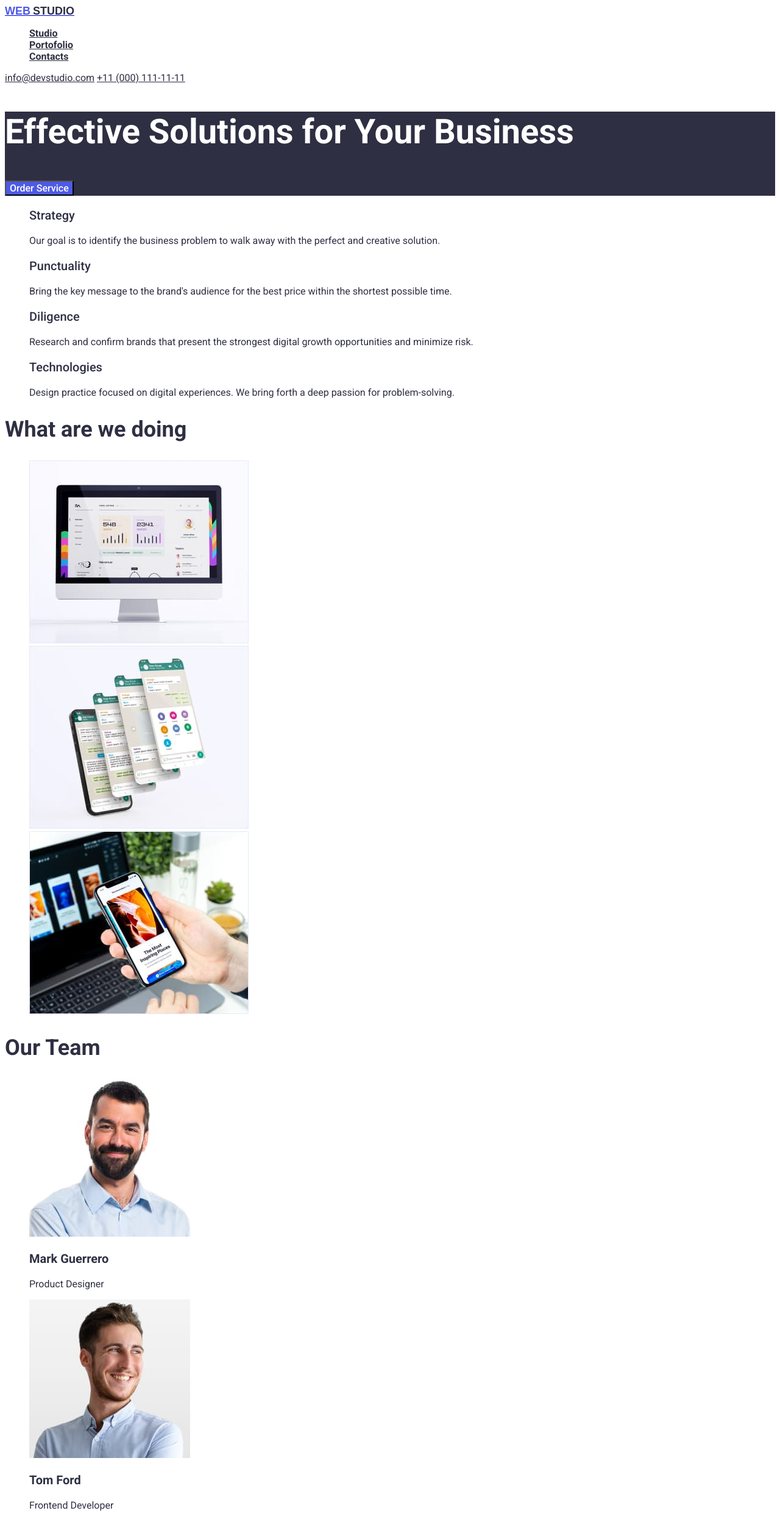
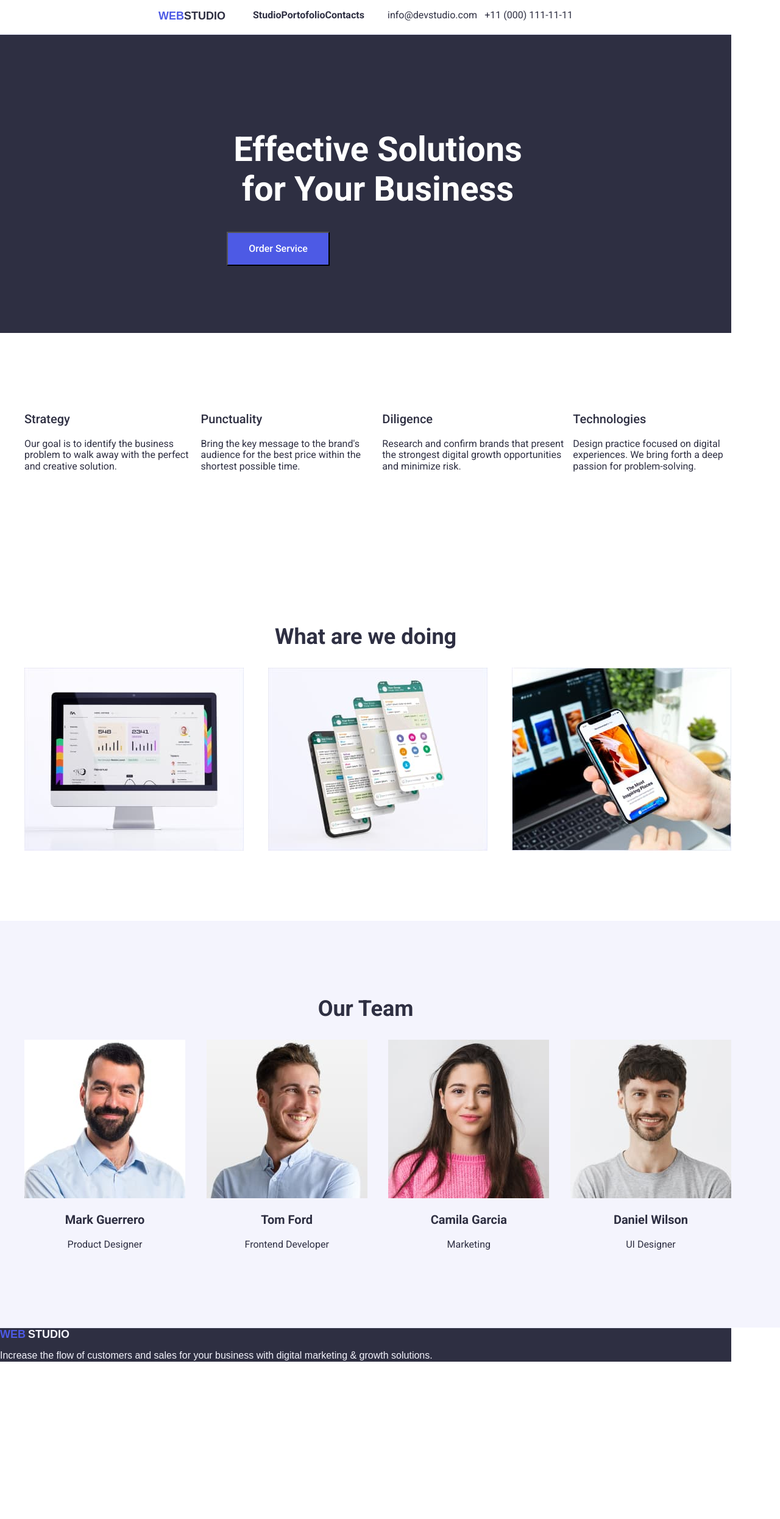
Before and after one commit to IonescuIBogdan/goit-markup-hw-03, a plain HTML site: page index.html in a window 1280 px wide. Shown: the top 2491 px of the page at 61% size. After the commit the page ends 2249 px from the top, so only its background shows below. Drawn offline with Linux system fonts and the light colour scheme.

Commit message:
main page
aproape terminata prima pagina

```diff
--- /dev/null
+++ b/css/modern-normalize.css
@@ -0,0 +1,274 @@
+/*! modern-normalize v2.0.0 | MIT License | https://github.com/sindresorhus/modern-normalize */
+
+/*
+Document
+========
+*/
+
+/**
+Use a better box model (opinionated).
+*/
+
+*,
+::before,
+::after {
+	box-sizing: border-box;
+}
+
+html {
+	/* Improve consistency of default fonts in all browsers. (https://github.com/sindresorhus/modern-normalize/issues/3) */
+	font-family:
+		system-ui,
+		'Segoe UI',
+		Roboto,
+		Helvetica,
+		Arial,
+		sans-serif,
+		'Apple Color Emoji',
+		'Segoe UI Emoji';
+	line-height: 1.15; /* 1. Correct the line height in all browsers. */
+	-webkit-text-size-adjust: 100%; /* 2. Prevent adjustments of font size after orientation changes in iOS. */
+	-moz-tab-size: 4; /* 3. Use a more readable tab size (opinionated). */
+	tab-size: 4; /* 3 */
+}
+
+/*
+Sections
+========
+*/
+
+body {
+	margin: 0; /* Remove the margin in all browsers. */
+}
+
+/*
+Grouping content
+================
+*/
+
+/**
+1. Add the correct height in Firefox.
+2. Correct the inheritance of border color in Firefox. (https://bugzilla.mozilla.org/show_bug.cgi?id=190655)
+*/
+
+hr {
+	height: 0; /* 1 */
+	color: inherit; /* 2 */
+}
+
+/*
+Text-level semantics
+====================
+*/
+
+/**
+Add the correct text decoration in Chrome, Edge, and Safari.
+*/
+
+abbr[title] {
+	text-decoration: underline dotted;
+}
+
+/**
+Add the correct font weight in Edge and Safari.
+*/
+
+b,
+strong {
+	font-weight: bolder;
+}
+
+/**
+1. Improve consistency of default fonts in all browsers. (https://github.com/sindresorhus/modern-normalize/issues/3)
+2. Correct the odd 'em' font sizing in all browsers.
+*/
+
+code,
+kbd,
+samp,
+pre {
+	font-family:
+		ui-monospace,
+		SFMono-Regular,
+		Consolas,
+		'Liberation Mono',
+		Menlo,
+		monospace; /* 1 */
+	font-size: 1em; /* 2 */
+}
+
+/**
+Add the correct font size in all browsers.
+*/
+
+small {
+	font-size: 80%;
+}
+
+/**
+Prevent 'sub' and 'sup' elements from affecting the line height in all browsers.
+*/
+
+sub,
+sup {
+	font-size: 75%;
+	line-height: 0;
+	position: relative;
+	vertical-align: baseline;
+}
+
+sub {
+	bottom: -0.25em;
+}
+
+sup {
+	top: -0.5em;
+}
+
+/*
+Tabular data
+============
+*/
+
+/**
+1. Remove text indentation from table contents in Chrome and Safari. (https://bugs.chromium.org/p/chromium/issues/detail?id=999088, https://bugs.webkit.org/show_bug.cgi?id=201297)
+2. Correct table border color inheritance in Chrome and Safari. (https://bugs.chromium.org/p/chromium/issues/detail?id=935729, https://bugs.webkit.org/show_bug.cgi?id=195016)
+*/
+
+table {
+	text-indent: 0; /* 1 */
+	border-color: inherit; /* 2 */
+}
+
+/*
+Forms
+=====
+*/
+
+/**
+1. Change the font styles in all browsers.
+2. Remove the margin in Firefox and Safari.
+*/
+
+button,
+input,
+optgroup,
+select,
+textarea {
+	font-family: inherit; /* 1 */
+	font-size: 100%; /* 1 */
+	line-height: 1.15; /* 1 */
+	margin: 0; /* 2 */
+}
+
+/**
+Remove the inheritance of text transform in Edge and Firefox.
+*/
+
+button,
+select {
+	text-transform: none;
+}
+
+/**
+Correct the inability to style clickable types in iOS and Safari.
+*/
+
+button,
+[type='button'],
+[type='reset'],
+[type='submit'] {
+	-webkit-appearance: button;
+}
+
+/**
+Remove the inner border and padding in Firefox.
+*/
+
+::-moz-focus-inner {
+	border-style: none;
+	padding: 0;
+}
+
+/**
+Restore the focus styles unset by the previous rule.
+*/
+
+:-moz-focusring {
+	outline: 1px dotted ButtonText;
+}
+
+/**
+Remove the additional ':invalid' styles in Firefox.
+See: https://github.com/mozilla/gecko-dev/blob/2f9eacd9d3d995c937b4251a5557d95d494c9be1/layout/style/res/forms.css#L728-L737
+*/
+
+:-moz-ui-invalid {
+	box-shadow: none;
+}
+
+/**
+Remove the padding so developers are not caught out when they zero out 'fieldset' elements in all browsers.
+*/
+
+legend {
+	padding: 0;
+}
+
+/**
+Add the correct vertical alignment in Chrome and Firefox.
+*/
+
+progress {
+	vertical-align: baseline;
+}
+
+/**
+Correct the cursor style of increment and decrement buttons in Safari.
+*/
+
+::-webkit-inner-spin-button,
+::-webkit-outer-spin-button {
+	height: auto;
+}
+
+/**
+1. Correct the odd appearance in Chrome and Safari.
+2. Correct the outline style in Safari.
+*/
+
+[type='search'] {
+	-webkit-appearance: textfield; /* 1 */
+	outline-offset: -2px; /* 2 */
+}
+
+/**
+Remove the inner padding in Chrome and Safari on macOS.
+*/
+
+::-webkit-search-decoration {
+	-webkit-appearance: none;
+}
+
+/**
+1. Correct the inability to style clickable types in iOS and Safari.
+2. Change font properties to 'inherit' in Safari.
+*/
+
+::-webkit-file-upload-button {
+	-webkit-appearance: button; /* 1 */
+	font: inherit; /* 2 */
+}
+
+/*
+Interactive
+===========
+*/
+
+/*
+Add the correct display in Chrome and Safari.
+*/
+
+summary {
+	display: list-item;
+}
--- a/css/styles.css
+++ b/css/styles.css
@@ -8,6 +8,7 @@
 
   * {
     font-family: var(--text-font-family);
+    text-decoration: none;
   }
 
   ul {
@@ -15,6 +16,49 @@
   }
 
   /* styles pentru index.html */
+
+  .header .container {
+    display: flex;
+    justify-content: center;
+    border-bottom: 1px solid #E7E9FC;
+    align-items: center;
+    box-sizing: border-box;
+  }
+
+  .footer .container {
+    justify-content: left;
+    border-top: 1px solid #E7E9FC;
+    background-color: #2E2F42;
+  }
+
+  .logo {
+    display: flex;
+    width: 115px;
+    height: 24px;
+    margin-left: 0;
+  }
+
+  .left-logo-footer {
+    font-family: "Raleway", sans-serif;
+    font-weight: 800;
+    font-size: 18px;
+    color: #4d5ae5;
+  }
+
+  .right-logo-footer {
+    font-family: "Raleway", sans-serif;
+    font-weight: 800;
+    font-size: 18px;
+    color: #F4F4FD;
+  }
+
+  .after-logo {
+    font-family: "Raleway", sans-serif;
+    font-weight: 400;
+    font-size: 16px;
+    color: #F4F4FD;
+    justify-content: left;
+  }
 
   .left-logo {
     font-family: "Raleway", sans-serif;
@@ -28,6 +72,12 @@
     font-weight: 800;
     font-size: 18px;
     color: #2E2F42;
+  }
+
+  .nav-clas {
+    display: flex;
+    width: 261px;
+    height: 24px;
   }
 
   .studio-clas {
@@ -51,30 +101,65 @@
     color: #2E2F42;
   }
 
-.contacts {
+.contacts-mail {
+    display: flex;
     font-family: "Roboto", sans-serif;
     font-weight: 400;
     font-size: 16px;
     color: #2E2F42;
+    width: 153px;
+    height: 24px;
 }
 
-.hero-section {
+.contacts-tel {
+  display: flex;
+  font-family: "Roboto", sans-serif;
+  font-weight: 400;
+  font-size: 16px;
+  color: #2E2F42;
+  width: 151px;
+  height: 24px;
+  justify-content: right;
+}
+
+.hero-section-ul {
+  align-items: center;
+  justify-content: center;
+}
+
+.hero-section .container {
     background-color: #2E2F42;
+    display: flex;
+    padding: 94px 0;
+    justify-content: center;
+    align-items: center;
 }
 
 .effective-solutions {
+    width: 496px;
+    height: 120px;
     font-family: "Roboto", sans-serif;
     font-weight: 700;
     font-size: 56px;
     color: #FFFFFF;
+    text-align: center;
 }
 
 .buton-order-service {
+    width: 169px;
+    height: 56px;
     background-color:#4D5AE5;
     font-family: "Roboto", sans-serif;
     font-weight: 500;
     font-size: 16px;
     color: #fff;
+}
+
+.our-goals-container {
+  display: flex;
+  padding: 94px 0;
+  justify-content: center;
+  align-items: center;
 }
 
 .our-goals-clas {
@@ -91,11 +176,34 @@
     color: #2E2F42;
 }
 
+.card-images .container {
+  padding: 94px 0;
+  align-items: center;
+  text-align: center;
+}
+
+.c-i-clasa {
+  display: flex;
+  justify-content: space-between;
+}
+
 .card-images-clas {
     font-family: "Roboto", sans-serif;
     font-weight: 700;
     font-size: 36px;
     color: #2E2F42;
+    text-align: center;
+}
+
+.our-team-cards {
+  display: flex;
+  justify-content: space-between;
+}
+
+.our-team .container {
+  padding: 94px 0;
+  align-items: center;
+  text-align: center;
 }
 
 .our-team-clas {
@@ -112,11 +220,14 @@
     color: #2E2F42;
 }
 
-.after-logo {
-    font-family: "Roboto", sans-serif;
-    font-weight: 400;
-    font-size: 16px;
-    color: #2E2F42;
+.our-team {
+  background-color: #F4F4FD;
+}
+
+.our-goals {
+  display: flex;
+  justify-content: center;
+  padding: 94 0;
 }
 
 /* styles pentru portofolio.html */
@@ -150,3 +261,13 @@
     font-size: 16px;
     color: #2E2F42;
 }
+
+/* alte clase */
+
+.container {
+  width:1200px;
+}
+
+.container:not(:first-child, :last-child) {
+  padding: 94px 0;
+}
--- a/index.html
+++ b/index.html
@@ -8,18 +8,19 @@
    <link rel="preconnect" href="https://fonts.googleapis.com">
    <link rel="preconnect" href="https://fonts.gstatic.com" crossorigin>
    <link href="https://fonts.googleapis.com/css2?family=Roboto:ital,wght@0,100;0,300;0,400;0,500;0,700;0,900;1,100;1,300;1,400;1,500;1,700;1,900&display=swap" rel="stylesheet">
+   <link rel="stylesheet" href="css/modern-normalize.css">
    <link rel="stylesheet" href="css/styles.css">
 </head>
 
 <body class="main-body">
    <header class="header">
+      <div class="container">
          <a href="index.html" class="logo">
             <span class="left-logo">WEB</span>
             <span class="right-logo">STUDIO</span>
          </a>
-
          <nav class="navclas">
-         <ul>
+             <ul class="nav-clas">
                 <li>
                    <a href="studio.html" class="studio-clas">Studio</a>
                 </li>
@@ -32,23 +33,27 @@
              </ul>
          </nav>
 
-      <a href="mailto:info@devstudio.com" class="contacts">info@devstudio.com</a>
+         <a href="mailto:info@devstudio.com" class="contacts-mail">info@devstudio.com</a>
 
-      <a href="tel:+11-(000)-111-11-11" class="contacts">+11 (000) 111-11-11</a>
-
+         <a href="tel:+11-(000)-111-11-11" class="contacts-tel">+11 (000) 111-11-11</a>
+      </div>
    </header>
-
    <main class="main-body">
 <!-- urmeaza hero section -->
       <section class="hero-section">
-         <h1 class="effective-solutions">Effective Solutions
-            for Your Business</h1>
-         <button type="button" class="buton-order-service" onclick="mailto" info@devstudio.com>Order Service
-         </button>
+         <div class="container">
+            <ul class="hero-section-ul">
+               <li><h1 class="effective-solutions">Effective Solutions
+                  for Your Business</h1></li>
+               <li><button type="button" class="buton-order-service" onclick="mailto" info@devstudio.com>Order Service
+                  </button></li>
+            </ul>
+         </div>
       </section>
 
       <section class="our-goals">
-         <ul>
+         <div class="container">
+            <ul class="our-goals-container">
                <li>
                   <h3 class="our-goals-clas">Strategy</h3>
                   <p class="o-g-description-clas">Our goal is to identify the business
@@ -67,22 +72,24 @@
                   <p class="o-g-description-clas">Design practice focused on digital experiences. We bring forth a deep passion for problem-solving. </p>
                </li>
             </ul>
-
+         </div>
       </section>
 
       <section class="card-images">
-
+         <div class="container">
             <h2 class="card-images-clas">What are we doing</h2>
-         <ul>
+            <ul class="c-i-clasa">
                   <li class="c-i-clas"><img src="./images/img_1.jpg" alt="a_desktop_aplication" width="360" height="300"></li>
                   <li class="c-i-clas"><img src="./images/img_2.jpg" alt="a_mobile_aplication" width="360" height="300"></li>
                   <li class="c-i-clas"><img src="./images/img_3.jpg" alt="the_same_aplication_on_mobile_and_desktop" width="360" height="300"></li>
             </ul>
+         </div>
       </section>
 
       <section class="our-team">
+         <div class="container">
             <h2 class="card-images-clas">Our Team</h2>
-         <ul>
+            <ul class="our-team-cards">
                <li>
                   <img src="./images/Mark_Guerrero.jpg" alt="Mark_Guerrero" width="264" height="260">
                   <h3 class="our-team-clas">Mark Guerrero</h3>
@@ -104,17 +111,18 @@
                   <p class="o-t-clas">UI Designer</p>
                </li>
             </ul>
+         </div>
       </section>
-
    </main>
 
    <footer class="footer">
-      <a href="index.html" class="logo">
-         <span class="left-logo">WEB</span>
-         <span class="right-logo">STUDIO</span>
+      <div class="container">
+         <a href="index.html" class="logo-footer">
+            <span class="left-logo-footer">WEB</span>
+            <span class="right-logo-footer">STUDIO</span>
          </a>
          <p class="after-logo">Increase the flow of customers and sales for your business with digital marketing & growth solutions.</p>
-
+      </div>
    </footer>
 </body>
 
```
Also changed, not shown: portofolio.html (+21 -9 lines). Lines whose indentation alone changed are shown as unchanged.
